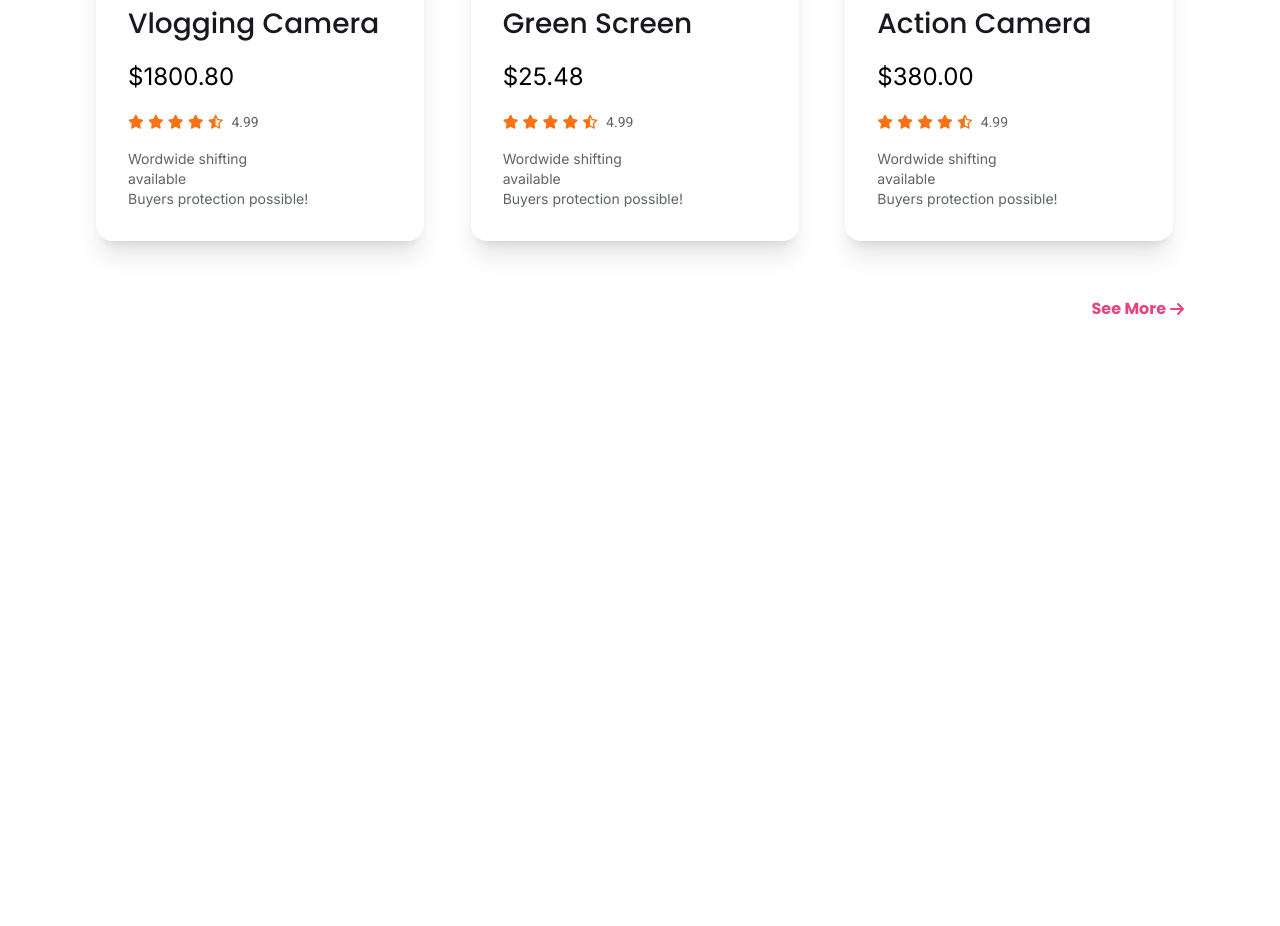
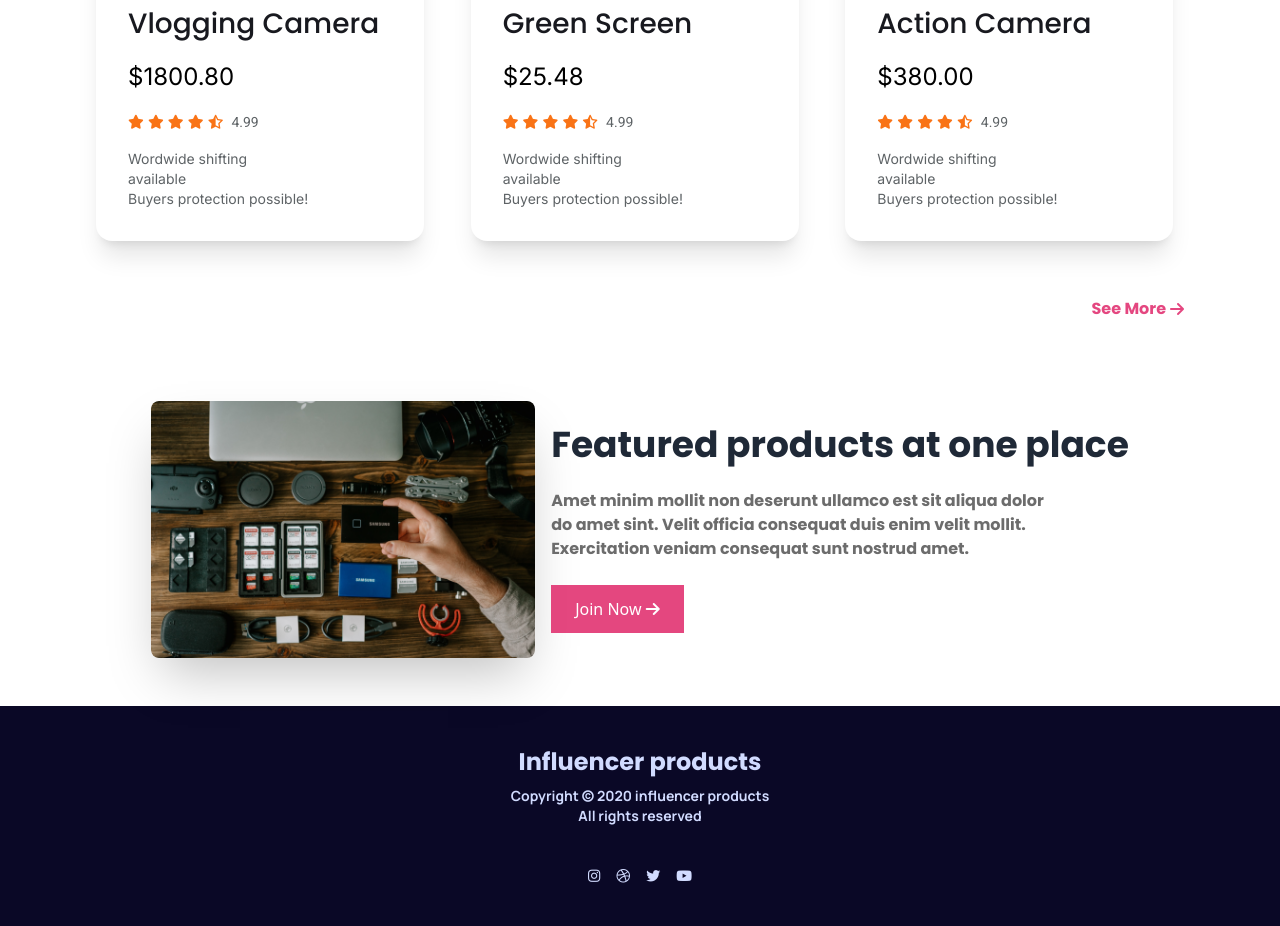
Before and after one commit to saiful0md/influencer-gears, a plain HTML site: page index.html in a window 1280 px wide. Shown: the part 2070-2996 px from the top of the page. Before the commit the page ends 2423 px from the top, so only its background shows below. Drawn offline with nearby package versions, Linux system fonts and the light colour scheme.

Commit message:
added Featured products and footer section

```diff
--- a/index.html
+++ b/index.html
@@ -378,7 +378,38 @@
       </div>
       <a href="" class="text-[#E02C6DDE] text-base flex items-center gap-1 justify-end mt-14 font-poppins font-bold">See More <i class="fa-solid fa-arrow-right text-[#E02C6DDE]"></i></a>
     </section>
+    <!-- Featured products section -->
+    <section class="container mx-auto max-w-6xl p-3 lg:p-8">
+      <div>
+        <div class="hero text-center lg:text-start">
+          <div class="hero-content flex-col lg:flex-row">
+            <img src="/images/gear.png" class="max-w-sm rounded-lg shadow-2xl" />
+            <div>
+              <h1 class="text-4xl text[#0A0826] font-poppins font-bold">Featured products at one place</h1>
+              <p class="py-6 font-poppins font-bold text-[#6C6C6C] max-w-lg ">Amet minim mollit non deserunt ullamco est sit aliqua dolor do amet sint. Velit officia consequat duis enim velit mollit. Exercitation veniam consequat sunt nostrud amet.</p>
+              <button class="bg-[#E02c6dde]  text-white py-3 px-6">Join Now <i class="fa-solid fa-arrow-right text-white"></i></button>
+            </div>
+          </div>
+        </div>
+      </div>
+    </section>
   </main>
+  <!-- footer section -->
+  <footer class="footer footer-center p-10 bg-[#0A0826] text-primary-content">
+    <div>
+      <h2 class="text-2xl font-poppins font-bold">Influencer products</h2>
+      <p class="font-manrope text-sm font-bold">Copyright © 2020  influencer products
+        <br>
+        All rights reserved
+      </p>
+    </div>
+      <div class="grid grid-flow-col gap-4">
+        <a><i class="fa-brands fa-instagram"></i></a>
+        <a><i class="fa-brands fa-dribbble"></i></a>
+        <a><i class="fa-brands fa-twitter"></i></a>
+        <a><i class="fa-brands fa-youtube"></i></a>
+      </div>
+  </footer>
 </body>
 
 </html>
```
